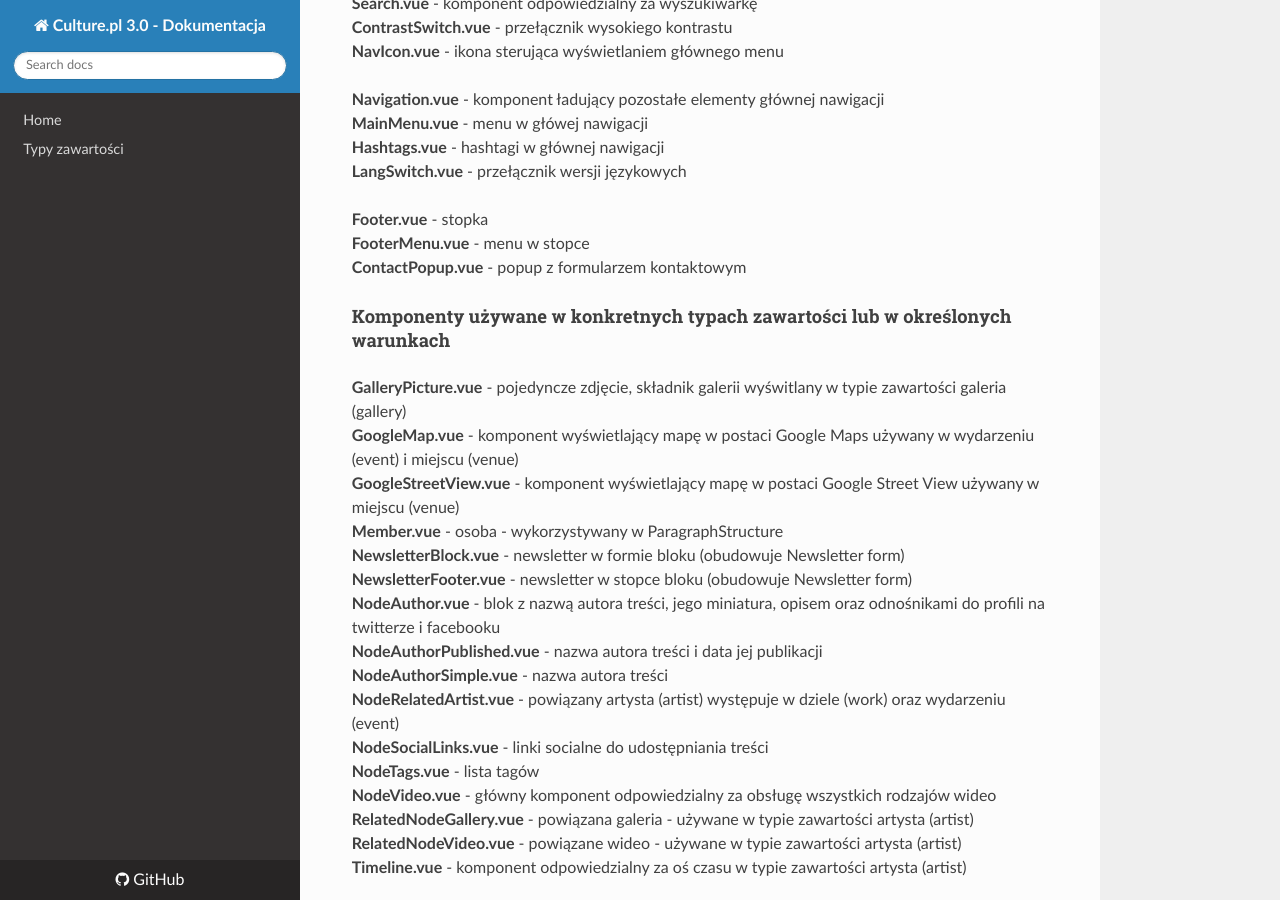
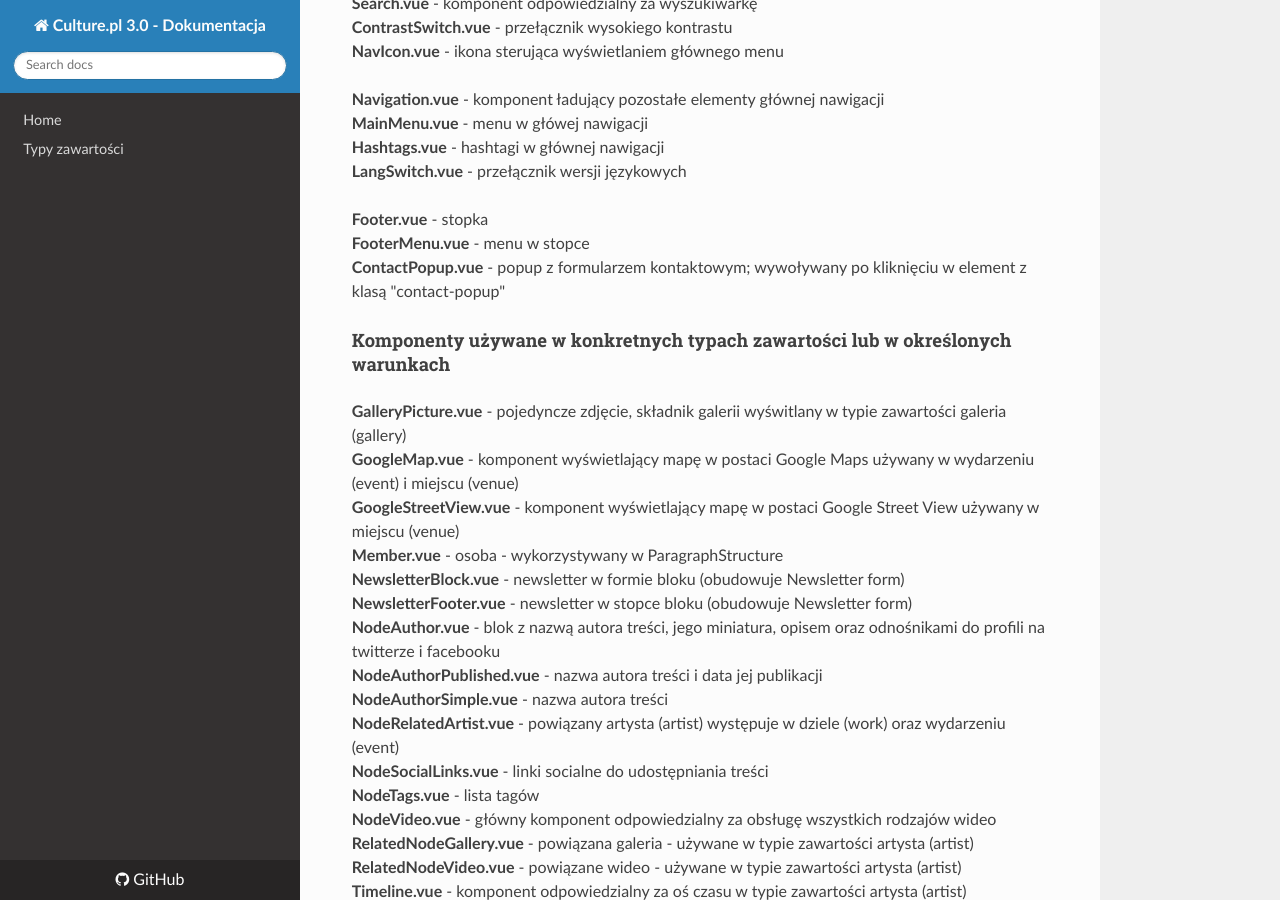
Before and after one commit to culture-pl/culture-docs, an MkDocs documentation site: the page built from docs/Frontend-komponenty.md, in a window 1280 px wide and 900 px high, scrolled down 544 px. Built offline with MkDocs 1.6.1, drawn with Linux system fonts in a browser that asks for light colours; nearby versions of some CDN libraries; old or Windows-style settings are respelled for this version of MkDocs.

Commit message:
contact form related changes

```diff
--- a/docs/Frontend-komponenty.md
+++ b/docs/Frontend-komponenty.md
@@ -27,7 +27,7 @@ src/**App.vue** - główny komponent który ładuje pozostałe
 
 **Footer.vue** - stopka
 **FooterMenu.vue** - menu w stopce
-**ContactPopup.vue** - popup z formularzem kontaktowym
+**ContactPopup.vue** - popup z formularzem kontaktowym; wywoływany po kliknięciu w element z klasą "contact-popup"
 
 #### Komponenty używane w konkretnych typach zawartości lub w określonych warunkach
 
```
